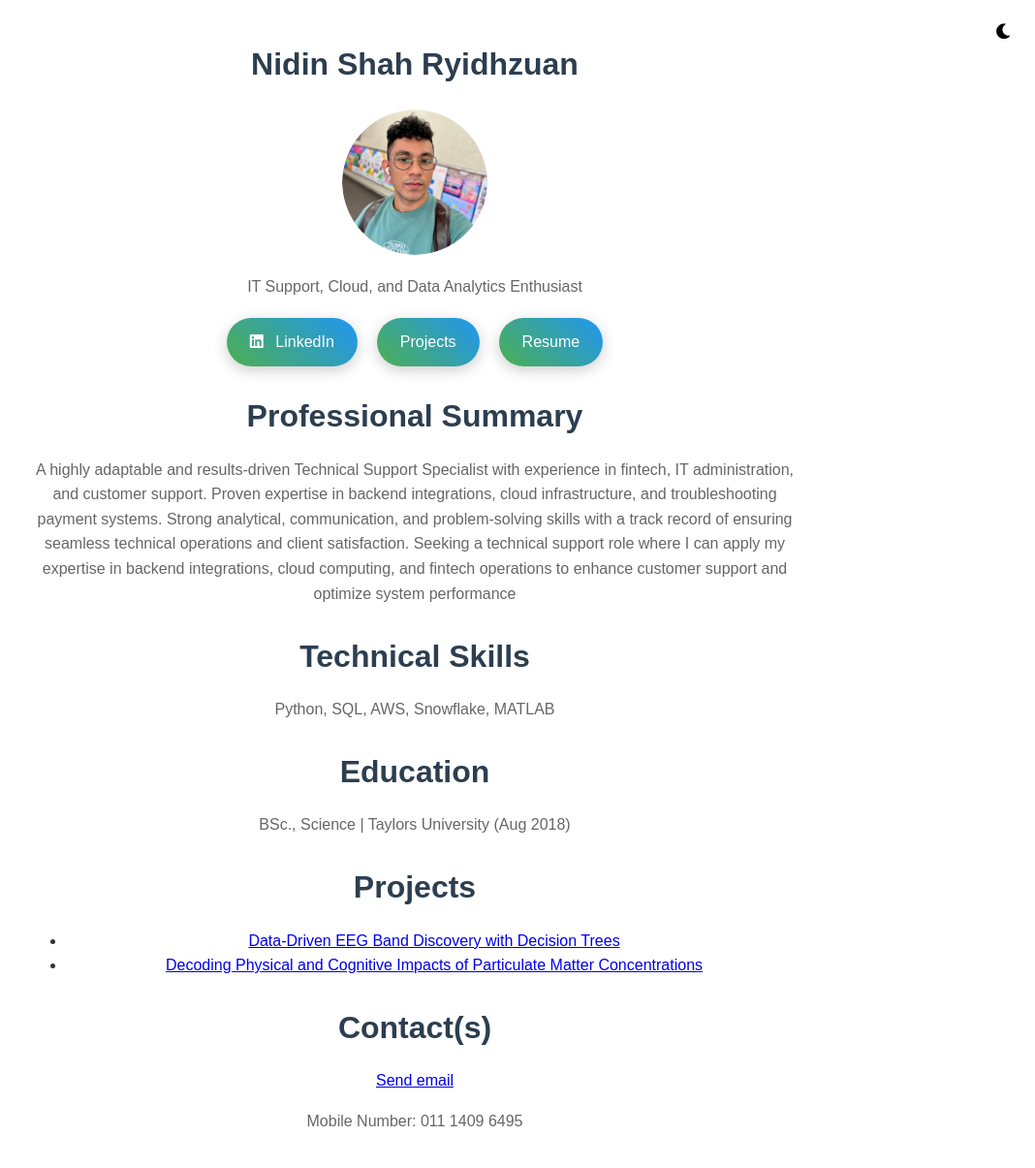
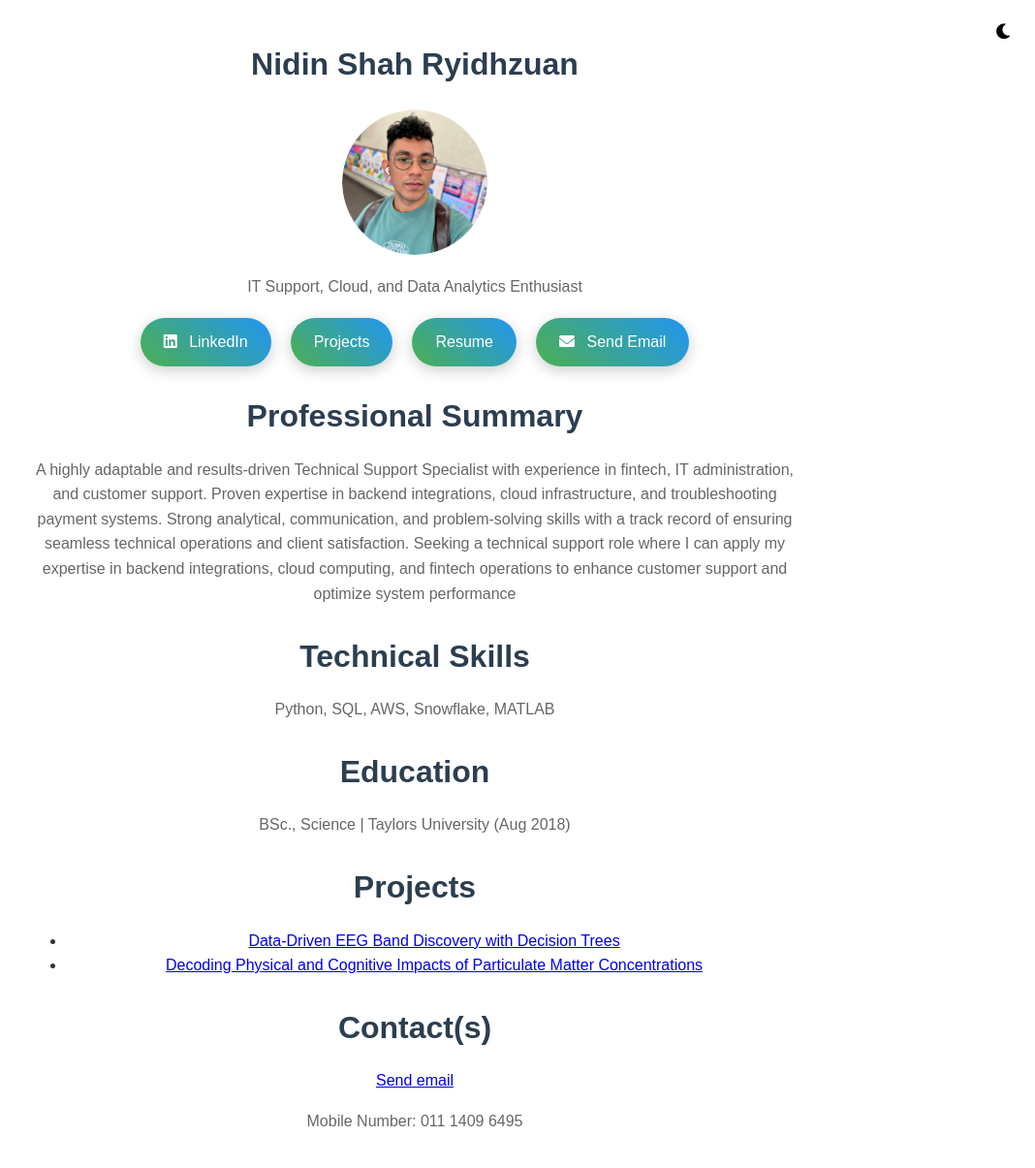
Before and after one commit to nidinshah/nidinshah.github.io, a Jekyll site: the page built from index.md, in a window 1280 px wide. Shown: the whole page at 97% size, without its empty margins (212-1280 px from the left). Built offline with Jekyll 4.4.1, drawn with Linux system fonts in a browser that asks for light colours.

Commit message:
Update default.html

```diff
--- a/_layouts/default.html
+++ b/_layouts/default.html
@@ -20,7 +20,7 @@
         </header>
         <main>
             <section class="links">
-                <a href="https://www.linkedin.com/in/nidin-shah" target="_blank" class="fancy-btn" aria-label="LinkedIn">
+                <a href="https://www.linkedin.com/in/your-profile" target="_blank" class="fancy-btn" aria-label="LinkedIn">
                     <i class="fab fa-linkedin"></i> LinkedIn
                 </a>
                 <a href="/projects/" target="_blank" class="fancy-btn" aria-label="Projects">
@@ -28,6 +28,9 @@
                 </a>
                 <a href="/assets/resume.pdf" target="_blank" class="fancy-btn" aria-label="Resume">
                     Resume
+                </a>
+                <a href="mailto:nidinshah@outlook.com" class="fancy-btn" aria-label="Send Email">
+                    <i class="fas fa-envelope"></i> Send Email
                 </a>
             </section>
             <section class="content">
```
